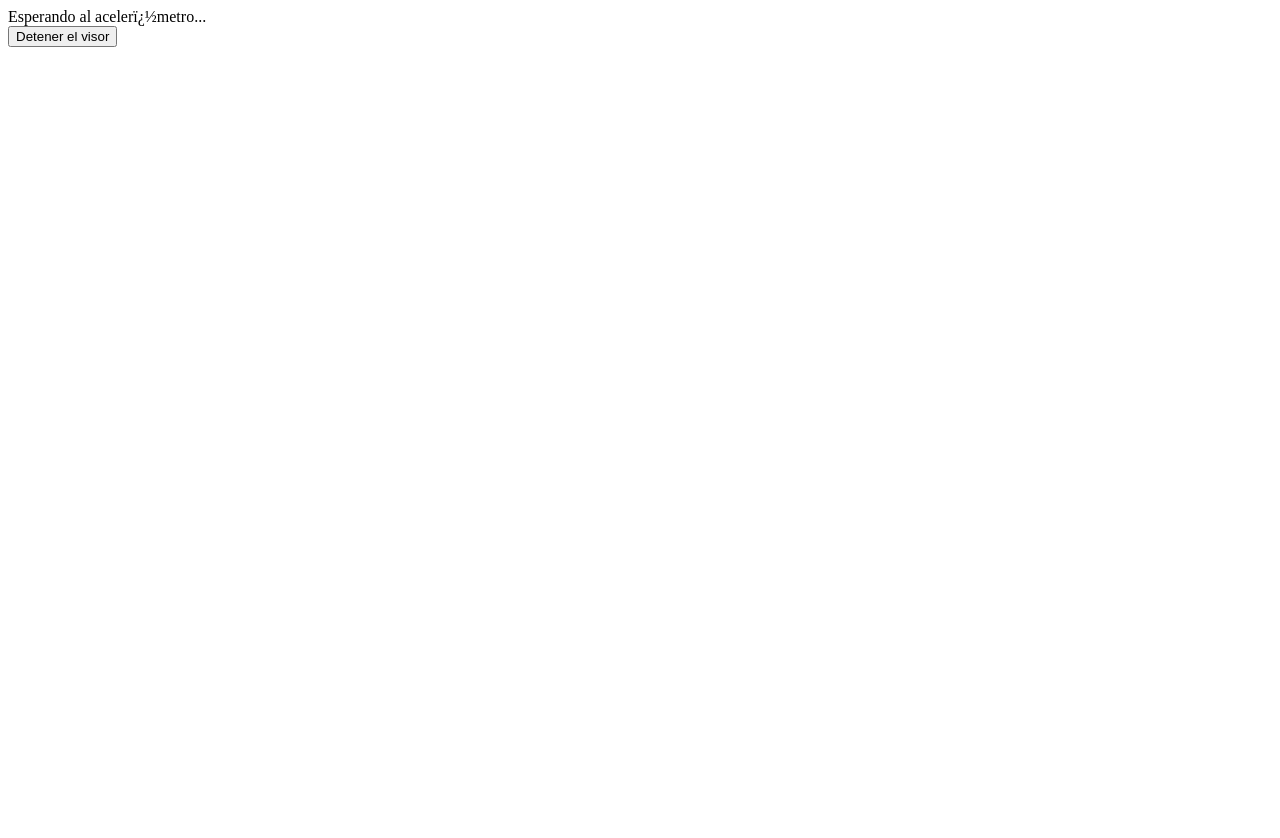
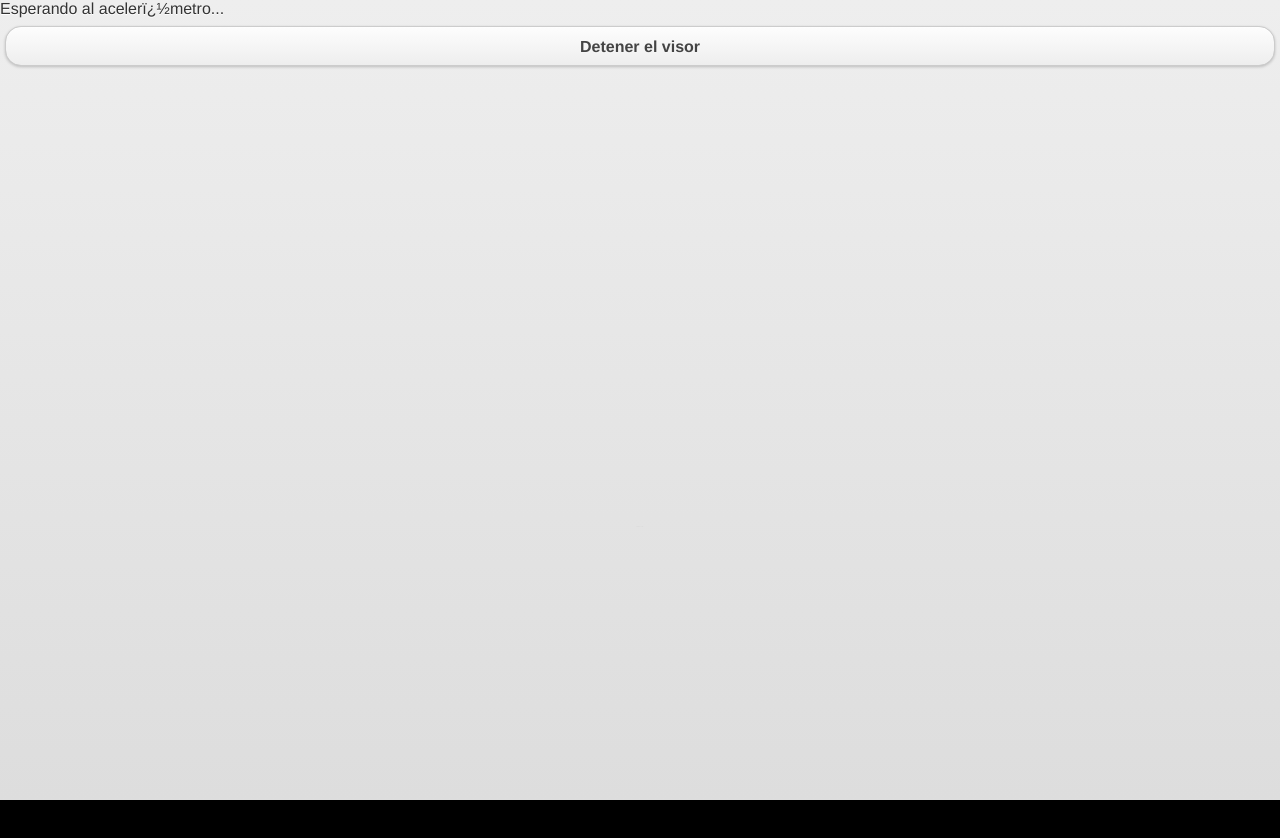
Before and after one commit to diegorogelio/Acelerometro, a plain HTML site: page index.html in a window 1280 px wide. Before the commit the page ends 800 px from the top, so only its background shows below. Drawn offline with Linux system fonts and the light colour scheme.

Commit message:
Update index.html
referencias a jquery y css

```diff
--- a/index.html
+++ b/index.html
@@ -2,6 +2,13 @@
 <html>
   <head>
     <title>Ejemplo de Acceleration</title>
+
+  <link rel="stylesheet" href="css/jquery.mobile.structure-1.0.min.css"/>
+	<link rel="stylesheet" href="css/jquery.mobile.theme-1.0.min.css"/>
+	<link rel="stylesheet" href="css/vanilla.css"/>
+
+	<script src="js/jquery-1.6.4.min.js"></script>
+	<script src="js/jquery.mobile-1.0.min.js"></script>
 
     <script type="text/javascript" charset="utf-8" src="phonegap-1.4.1.js"></script>
     <script type="text/javascript" charset="utf-8">
```
